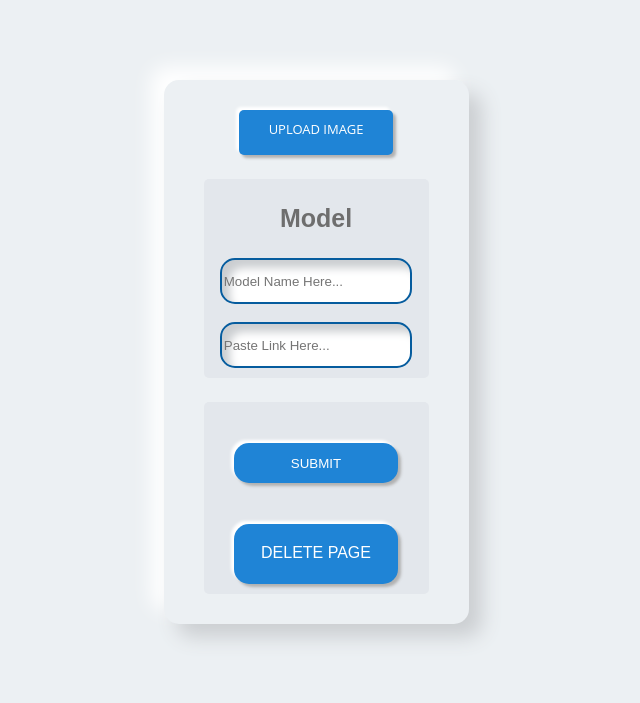
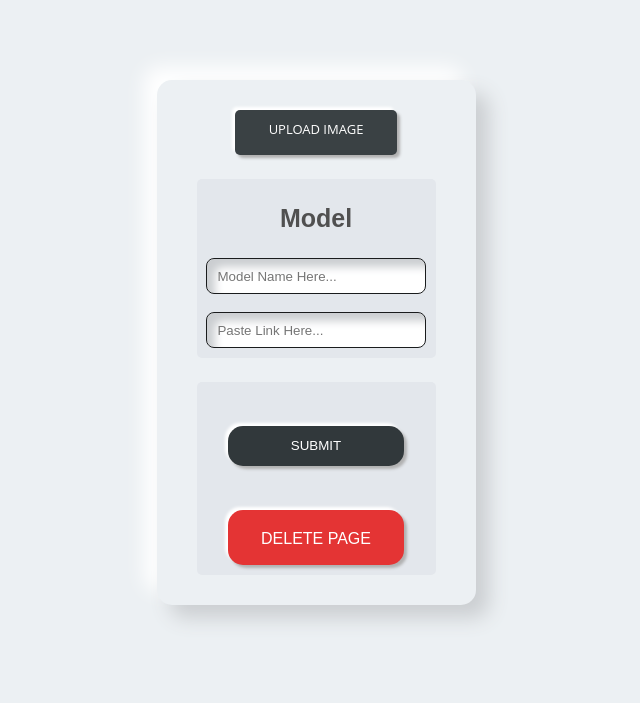
Before and after one commit to tanbir12/Panda-Pixel, a Flask app: page /Upload in a window 1280 px wide. Shown: the top 703 px of the page, without its empty margins (324-964 px from the left). Run offline with Flask 3, Linux system fonts and the light colour scheme.

Commit message:
frontend form change

```diff
--- a/templates/base.html
+++ b/templates/base.html
@@ -140,7 +140,7 @@
                         <form class="form-inline" role="search">
                             <div class="form-1">
                                 <input type="text" class="form-control" placeholder="Enter your mail address..">
-                                <button type="submit" class="btn btn-primary"><ion-icon name="rocket-outline"></ion-icon></button>
+                                <button type="" class="btn btn-primary"><ion-icon name="rocket-outline"></ion-icon></button>
                             </div>
                         </form>
                     </div><!-- end newsletter -->
--- a/templates/upload.html
+++ b/templates/upload.html
@@ -47,7 +47,7 @@
   width:65%;
   height:35px;
   text-align:center;
-  background:#1f84d6;
+  background:#3a4144;
   color:#fff;
   font-size:13px;
   padding: 10px 10px 0px 10px;
@@ -60,7 +60,7 @@
         -3px -3px 3px #fff;
 }
 .form-input label:hover{
-    background-color: #1571bd;
+    background-color: #000000;
 }
 
 .form-input img {
@@ -83,17 +83,18 @@
 }
 .model_div h3{
   font-family: sans-serif;
-  color: #6e6e6e;
+  color: #505050;
   font-size: 25px;
 }
 
 #model_link{
   width: 90%;
-  height: 5vh;
+  height: 3vh;
   display: block;
-  border-radius: 15px;
-  border: 2px solid #065c9e;
+  border-radius: 8px;
+  border: 1px solid #1a1c1d;
   box-shadow: inset 8px 8px 8px #cbced1, inset -8px -8px 8px #fff;
+  padding: 5px 10px;
 }
 .btn{
   width: 80%;
@@ -101,18 +102,21 @@
   margin-top: 20%;
   border-radius: 15px;
   color: #ffffff;
-  background-color: #1f84d6;
+  background-color: #31383b;
   border: none;
+  cursor: pointer;
   box-shadow: 3px 3px 3px #b1b1b1,
         -3px -3px 3px #fff;
 }
+.btn:hover{
+  background-color: #000000;
+}
 .btn:active{
   background-color: #043357;
-
 }
 .link{
   width: 80%;
-  height: 40px;
+  height: 35px;
   margin-top: 20%;
   border-radius: 15px;
   color: #ffffff;
@@ -120,10 +124,13 @@
   padding-top: 20px;
   text-decoration: none;
   font-family: sans-serif;
-  background-color: #1f84d6;
+  background-color: #e43434;
   border: none;
   box-shadow: 3px 3px 3px #b1b1b1,
         -3px -3px 3px #fff;
+}
+.link:hover{
+  background-color: red;
 }
 
 </style>
@@ -140,9 +147,9 @@
             <input type="file" name = "model_img" id="file-ip-1" accept="image/*" onchange="showPreview(event);">
             <div class="model_div">
               <h3>Model</h3>
-              <input type="text" name="model_name" id="model_link" placeholder="Model Name Here...">
+              <input type="text" name="model_name" id="model_link" placeholder="Model Name Here..." required>
               <br>
-              <input type="text" name="model_url" id="model_link" placeholder="Paste Link Here...">
+              <input type="text" name="model_url" id="model_link" placeholder="Paste Link Here..." required>
             </div>
             <div class="model_div">
                 <button class="btn" type="submit">SUBMIT</button>
```
Also changed, not shown: templates/admin.html (+19 -10 lines), templates/delete.html (+15 -9 lines).
